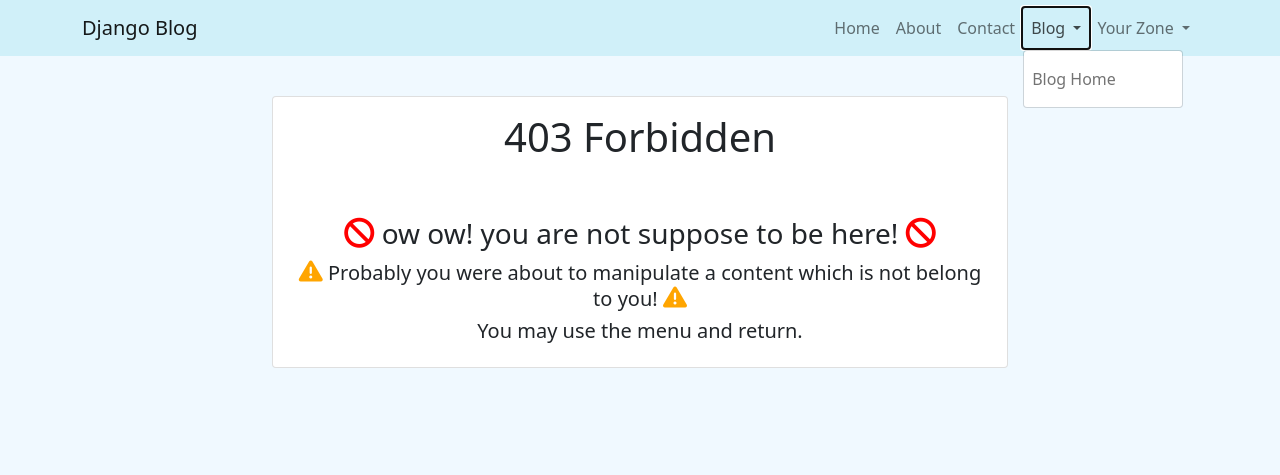
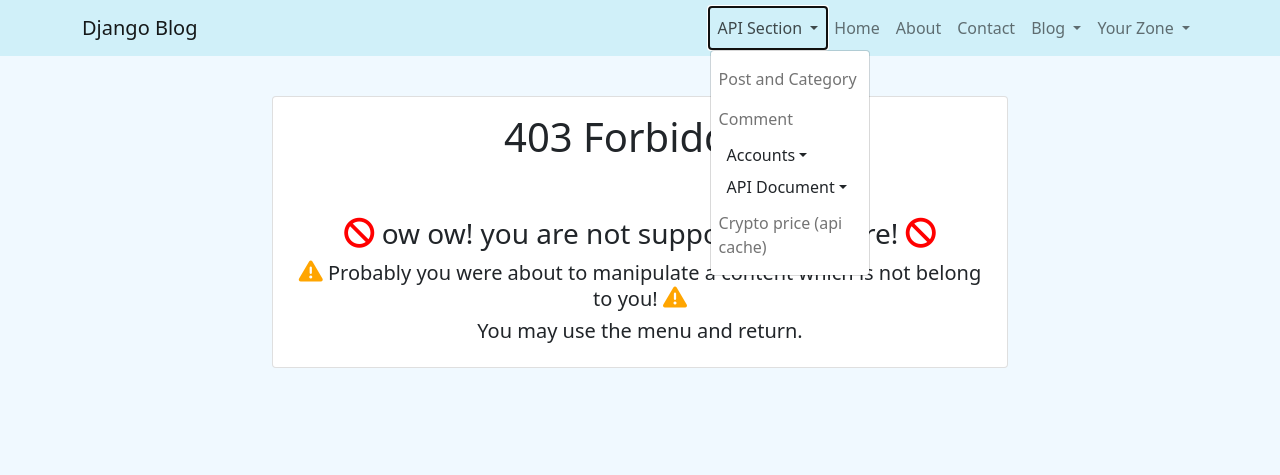
Before and after one commit to sdgmhz/djnago_blog_final, a Django app: template core/templates/403.html in a window 1280 px wide, after a click on "API Section". Shown: the top 475 px of the page. Run offline with Django 4.2, Linux system fonts and the light colour scheme; the template is opened without the code that fills it, so the values that code supplies are empty.

Commit message:
some changes in templates

```diff
--- a/core/core/urls.py
+++ b/core/core/urls.py
@@ -44,7 +44,7 @@ schema_view = get_schema_view(
 from .views import refresh_captcha
 
 urlpatterns = [
-    path("admin/", admin.site.urls),
+    path("secret/admin/9panel9/", admin.site.urls),
     path("accounts/", include("accounts.urls")),
     path("", include("website.urls")),
     path("blog/", include("blog.urls")),
--- a/core/templates/_base.html
+++ b/core/templates/_base.html
@@ -27,6 +27,16 @@
         }
         footer a { margin: 0 10px; color: #007bff; text-decoration: none; }
         footer a:hover { text-decoration: underline; }
+        .dropdown-submenu {
+            position: relative;
+          }
+
+          .dropdown-submenu .dropdown-menu {
+            top: 0;
+            left: 100%;
+            margin-left: .1rem;
+            margin-right: .1rem;
+          }
 
     </style>
 </head>
@@ -39,6 +49,59 @@
         </button>
         <div class="collapse navbar-collapse" id="navbarNav">
             <ul class="navbar-nav ms-auto">
+
+                <li class="nav-item dropdown">
+                    <a class="nav-link dropdown-toggle" href="#" id="navbarDropdown" role="button" data-bs-toggle="dropdown" aria-expanded="false">
+                        API Section
+                    </a>
+                    <ul class="dropdown-menu" aria-labelledby="navbarDropdown">
+
+                        <li class="nav-item">
+                            <a class="nav-link" href="/blog/api/v1/">Post and Category</a>
+                        </li>
+                        <li class="nav-item">
+                            <a class="nav-link" href="/comments/api/v1/">Comment</a>
+                        </li>
+                        <li class="dropdown-submenu">
+
+                            <a class="dropdown-item dropdown-toggle" href="#">Accounts</a>
+                            <ul class="dropdown-menu">
+                              <li><a class="dropdown-item" href="{% url 'accounts:api-v1:registration' %}">Registration</a></li>
+                              <li><a class="dropdown-item" href="{% url 'accounts:api-v1:change-password' %}">Change password</a></li>
+                              <li><a class="dropdown-item" href="{% url 'accounts:api-v1:activation-resend' %}">Account Activation</a></li>
+                              <li><a class="dropdown-item" href="{% url 'accounts:api-v1:password-reset' %}">Forget password</a></li>
+                              <li><a class="dropdown-item" href="/accounts/api/v1/profile/">Profile</a></li>
+                            </ul>
+                        </li>
+                        <li class="dropdown-submenu">
+                            <a class="dropdown-item dropdown-toggle" href="#">API Document</a>
+                            <ul class="dropdown-menu">
+                              <li><a class="dropdown-item" href="{% url 'schema-swagger-ui' %}">Swagger (v1)</a></li>
+                              <li><a class="dropdown-item" href="{% url 'swagger-ui' %}">Swagger (OAS 3.0)</a></li>
+                              <li><a class="dropdown-item" href="{% url 'schema-redoc' %}">Redoc (v1)</a></li>
+                              <li><a class="dropdown-item" href="{% url 'redoc' %}">Redoc (0.0.0)</a></li>
+                            </ul>
+                        </li>
+
+                        <li class="nav-item">
+                            <a class="nav-link" href="{% url 'blog:api-v1:crypto-price' %}">Crypto price (api cache)</a>
+                        </li>
+
+
+
+
+                    </ul>
+                </li>
+
+
+
+
+
+
+
+
+
+
                 <li class="nav-item">
                     <a class="nav-link" href="{% url 'website:home' %}">Home</a>
                 </li>
@@ -188,6 +251,27 @@
         }
 
     </script>
+    <script>
+        document.addEventListener('DOMContentLoaded', function () {
+          var dropdownSubmenus = document.querySelectorAll('.dropdown-submenu');
+
+          dropdownSubmenus.forEach(function (submenu) {
+            submenu.addEventListener('mouseenter', function () {
+              let dropdown = submenu.querySelector('.dropdown-menu');
+              if (dropdown) {
+                dropdown.classList.add('show');
+              }
+            });
+            submenu.addEventListener('mouseleave', function () {
+              let dropdown = submenu.querySelector('.dropdown-menu');
+              if (dropdown) {
+                dropdown.classList.remove('show');
+              }
+            });
+          });
+        });
+      </script>
+
 
 
 </body>
```
Also changed, not shown: core/templates/404.html (added, +20 -0 lines), 2 other files.
